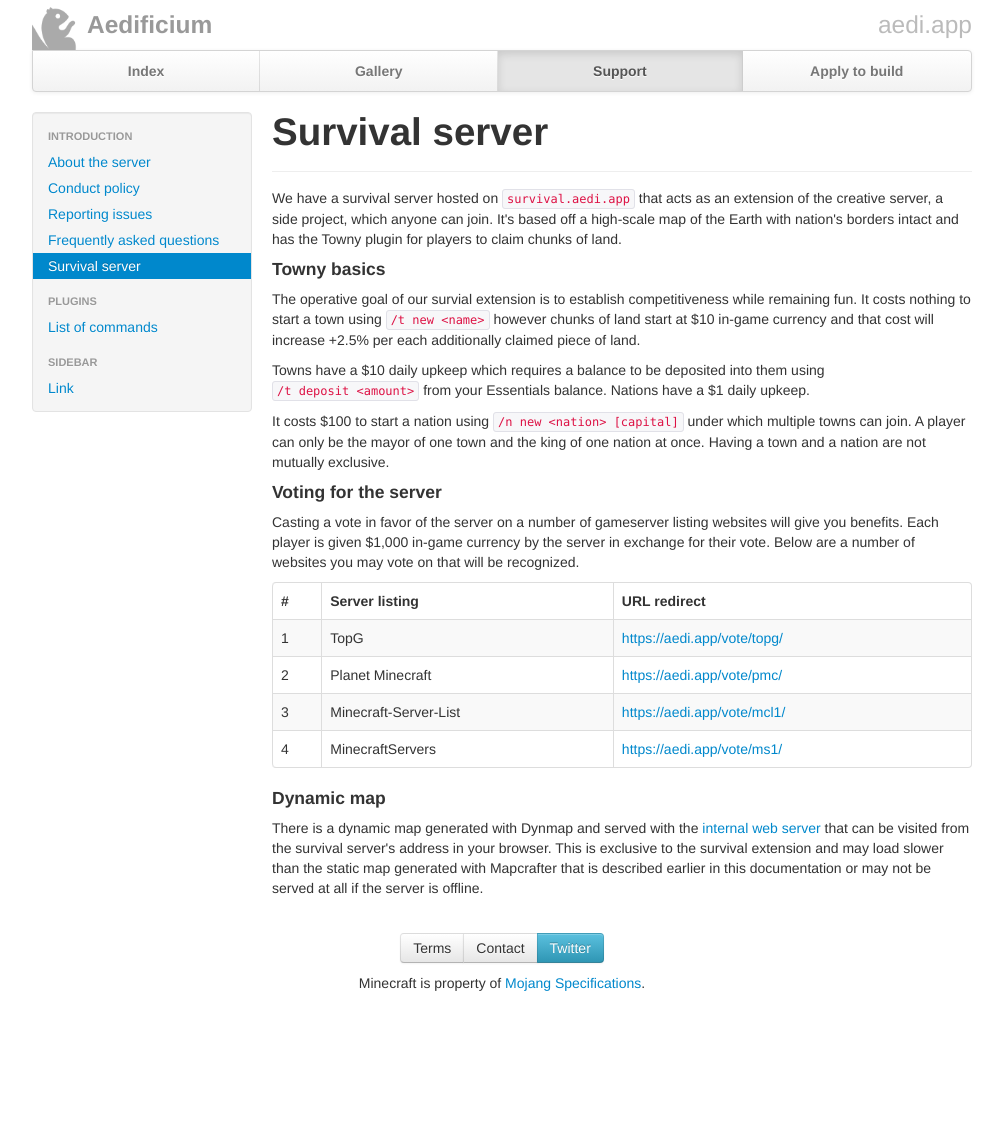
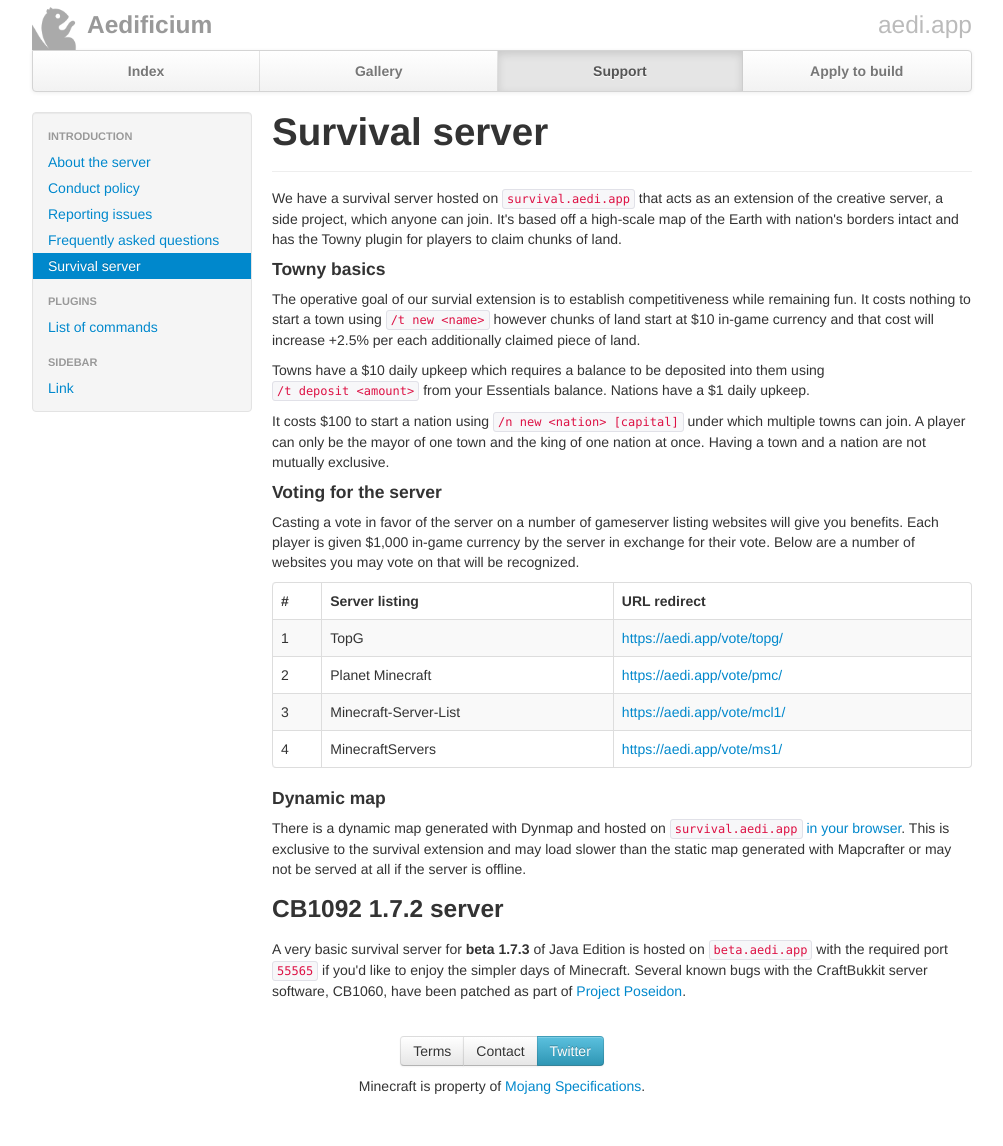
Before and after one commit to aedifi/website, a Jekyll site: the page built from support/survival.md, in a window 1280 px wide. Shown: the whole page, without its empty margins (138-1141 px from the left). Built offline with Jekyll 4.4.1, drawn with Linux system fonts in a browser that asks for light colours; before the commit the page ends 1043 px from its top, so only the background shows below that.

Commit message:
Add info about the b1.7.2 server

```diff
--- a/support/survival.md
+++ b/support/survival.md
@@ -47,5 +47,7 @@
 		</tbody>
 	</table>
 	<h4>Dynamic map</h4>
-	<p>There is a dynamic map generated with Dynmap and served with the <a href="https://survival.aedi.app/" target="_blank">internal web server</a> that can be visited from the survival server's address in your browser.  This is exclusive to the survival extension and may load slower than the static map generated with Mapcrafter that is described earlier in this documentation or may not be served at all if the server is offline.</p>
+	<p>There is a dynamic map generated with Dynmap and hosted on <code>survival.aedi.app</code> <a href="https://survival.aedi.app/" target="_blank">in your browser</a>.  This is exclusive to the survival extension and may load slower than the static map generated with Mapcrafter or may not be served at all if the server is offline.</p>
+	<h3>CB1092 1.7.2 server</h3>
+	<p>A very basic survival server for <b>beta 1.7.3</b> of Java Edition is hosted on <code>beta.aedi.app</code> with the required port <code>55565</code> if you'd like to enjoy the simpler days of Minecraft.  Several known bugs with the CraftBukkit server software, CB1060, have been patched as part of <a href="https://github.com/RhysB/Project-Poseidon" target="_blank">Project Poseidon</a>.</p>
 </section>
```
Also changed, not shown: support/issues.md (+2 -2 lines), support/rules.md (+1 -1 lines).
